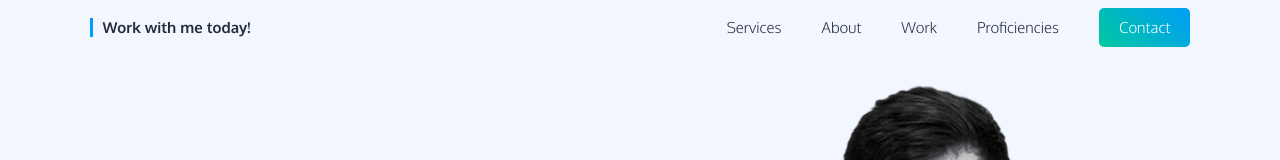
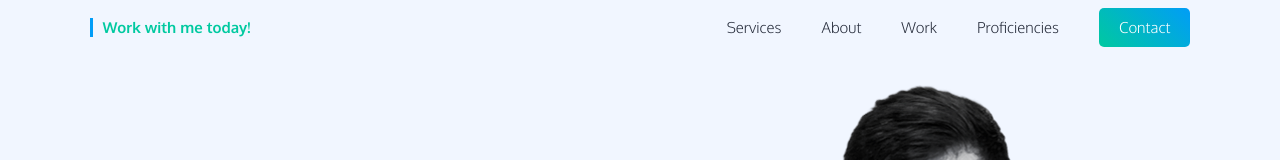
Before and after one commit to schneedotdev/portfolio, a plain HTML site: page index.html in a window 1280 px wide. In both pictures the pointer is over the link 170 px from the left and 27 px from the top of the page. Shown: the top 160 px of the page. Drawn offline with Linux system fonts and the light colour scheme.

Commit message:
starting to add link hover effects

```diff
--- a/css/style.css
+++ b/css/style.css
@@ -122,6 +122,11 @@ h2 {
 
 .inner-list li {
     padding: 0 2rem;
+}
+
+#work-with-me:hover,
+.inner-list li a:hover {
+    color: #00c9a0;
 }
 
 .inner-list li:last-child {
```
